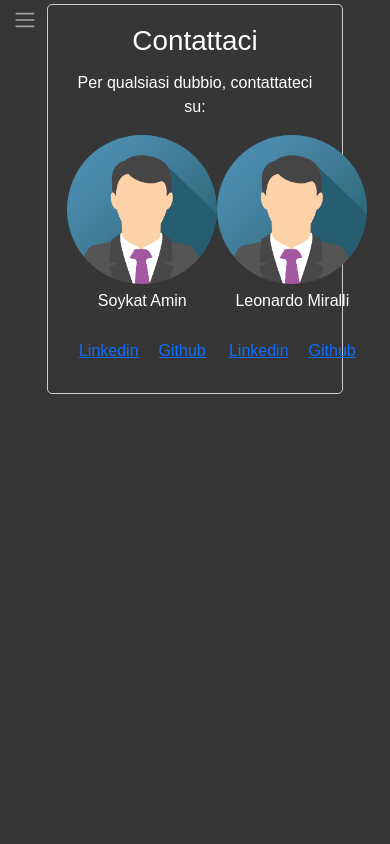
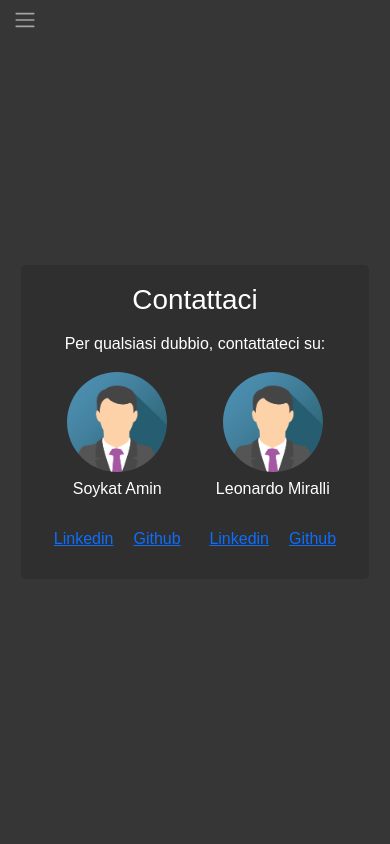
Before and after one commit to l3onrdo/Mind-Masters, a Flask app: page /contact-us in a window 390 px wide. Run offline with Flask 3, Linux system fonts and the light colour scheme.

Commit message:
Improved design across all pages.

```diff
--- a/static/css/auth/login.css
+++ b/static/css/auth/login.css
@@ -7,8 +7,8 @@
 .form-body {
     width: 60%;
     padding: 5%;
-    border: 2px solid #ccc;
-    border-radius: 5px;
+    background-color: #2F2F2F;
+    border-radius: 10px;
 }
 
 .form-header{
--- a/static/css/auth/register.css
+++ b/static/css/auth/register.css
@@ -8,8 +8,8 @@
 .form-body {
     width: 60%;
     padding: 5%;
-    border: 2px solid #ccc;
-    border-radius: 5px;
+    background-color: #2F2F2F;
+    border-radius: 10px;
 }
 
 .form-header{
--- a/static/css/contact_us.css
+++ b/static/css/contact_us.css
@@ -1,13 +1,18 @@
 h1 {
     text-align: center;
 }
-
+.container{
+    height: 100vh;
+    display: flex;
+    justify-content: center; /* Centra orizzontalmente */
+    align-items: center;     /* Centra verticalmente */
+}
 .containerContact {
-    margin: 1% 12%;  /* 12% margin on left and right 0 margin on top and bottom*/
     text-align: justify;
     padding: 5%;
-    border: 1px solid #ccc;
+    background-color: #2F2F2F;
     border-radius: 5px;
+    width: 80%;
 }
 
 
@@ -42,3 +47,18 @@ img{
     width: 150px;
     margin-bottom: 5px;
 }
+
+@media (max-width: 530px){
+    .containerContact {
+        text-align: justify;
+        padding: 5%;
+        background-color: #2F2F2F;
+        border-radius: 5px;
+        width: 95%;
+    }
+    img{
+        border-radius: 50%;
+        width: 100px;
+        margin-bottom: 5px;
+    }
+}
--- a/static/css/index.css
+++ b/static/css/index.css
@@ -41,11 +41,10 @@ li {
   display: flex;
   justify-content: center; /* Centra orizzontalmente il contenuto */
   align-items: center; /* Centra verticalmente il contenuto */
-
+  background-color: #2F2F2F;
   -moz-border-radius: 15px;
   -webkit-border-radius: 15px;
   border-radius: 20px;
-
   border: 1px solid;
 }
 
--- a/templates/contact_us.html
+++ b/templates/contact_us.html
@@ -7,7 +7,8 @@
 
 {% block body %}
 
-    <div class="containerContact" style="text-align: center;">
+<div class="container">
+<div class="containerContact" style="text-align: center;">
         <div class="title">
             <h1>Contattaci</h1>
         </div>
@@ -41,4 +42,6 @@
             </div>
         </div>
     </div>
+</div>
+
 {% endblock %}
```
Also changed, not shown: static/css/about_us.css (+26 -1 lines), static/css/rules.css (+7 -1 lines), templates/about_us.html (+4 -3 lines).
